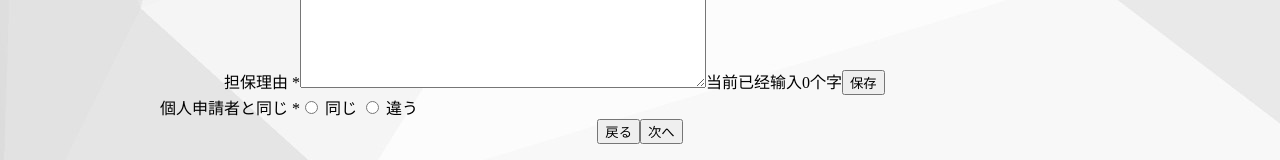
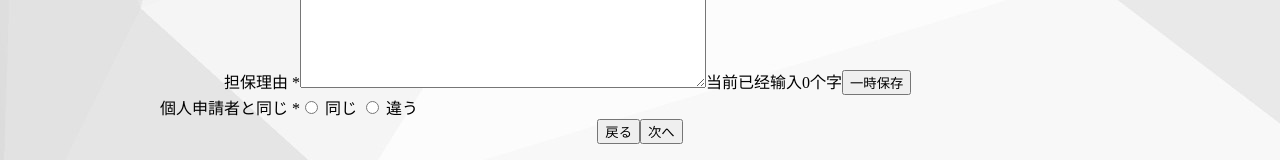
Before and after one commit to RigHakiko/20230214_SaiGaiYuShi_vue_copy_from_github02, a Vue app in the folder 20230208_01_project_vue2_cli_01/: page /Content02 in a window 1280 px wide. Shown: the part 552-712 px from the top of the page. Built offline with nearby package versions, Linux system fonts and the light colour scheme.

Commit message:
"保存" 改为 "一時保存"

```diff
--- a/20230208_01_project_vue2_cli_01/src/components/Content02.vue
+++ b/20230208_01_project_vue2_cli_01/src/components/Content02.vue
@@ -220,7 +220,7 @@
                     入力した文字数が長すぎます。再入力してください。
             </span>
             <span>当前已经输入{{ collateralProviderZhy.cpReason.length }}个字</span>
-            <input type="button" value="保存" @click="saveReason()" />
+            <input type="button" value="一時保存" @click="saveReason()" />
             </div>
 
 
```
